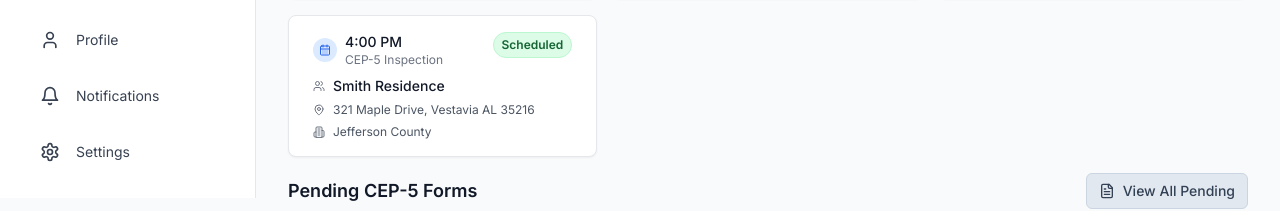
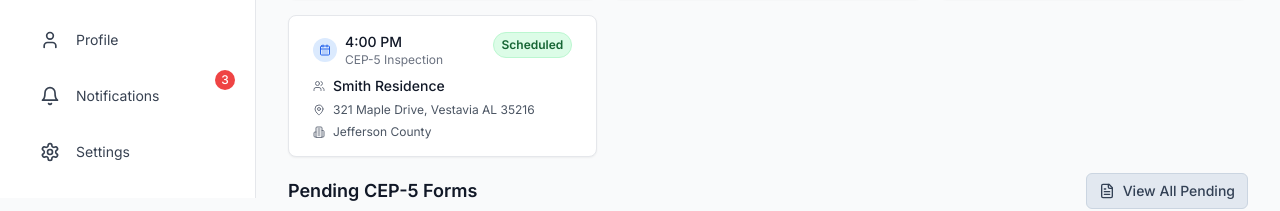
Before and after one commit to roefyi/pasifill, a Next.js app: page / in a window 1280 px wide. Shown: the part 602-813 px from the top of the page. Built offline with nearby package versions, Linux system fonts and the light colour scheme.

Commit message:
feat: Add sidebar notifications panel with real-time updates and actions

```diff
--- a/app/dashboard.tsx
+++ b/app/dashboard.tsx
@@ -1,6 +1,6 @@
 "use client"
 
-import React from "react"
+import React, { useState, useEffect } from 'react'
 import {
   Card,
   CardContent,
@@ -42,7 +42,8 @@ import {
   ArrowUpDown,
   Save,
   Printer,
-  X
+  X,
+  Info
 } from "lucide-react"
 import { DatePicker } from "@/components/ui/date-picker"
 import {
@@ -367,24 +368,74 @@ const mockData = {
 }
 
 const DashboardPage = () => {
-  const [activeTab, setActiveTab] = React.useState('dashboard')
-  const [isSidebarCollapsed, setIsSidebarCollapsed] = React.useState(false)
-  const [showNewForm, setShowNewForm] = React.useState(false)
-  const [showAddCustomer, setShowAddCustomer] = React.useState(false)
-  const [showConfirmDialog, setShowConfirmDialog] = React.useState(false)
-  const [formSource, setFormSource] = React.useState('dashboard')
-  const [scheduleSource, setScheduleSource] = React.useState('')
-  const [showSearch, setShowSearch] = React.useState(false)
-  const [showSearchPopup, setShowSearchPopup] = React.useState(false)
-  const [searchQuery, setSearchQuery] = React.useState("")
-  const [hasUnsavedChanges, setHasUnsavedChanges] = React.useState(false)
-  const [showLeaveConfirmDialog, setShowLeaveConfirmDialog] = React.useState(false)
-  const [pendingNavigation, setPendingNavigation] = React.useState<(() => void) | null>(null)
-  const [showNavigationConfirmDialog, setShowNavigationConfirmDialog] = React.useState(false)
-  const [pendingTabChange, setPendingTabChange] = React.useState<string | null>(null)
-
-  // Layout System State
-  const [layoutElements, setLayoutElements] = React.useState<Array<{
+  const [activeTab, setActiveTab] = useState('dashboard')
+  const [isSidebarCollapsed, setIsSidebarCollapsed] = useState(false)
+  const [showNewForm, setShowNewForm] = useState(false)
+  const [showAddCustomer, setShowAddCustomer] = useState(false)
+  const [showConfirmDialog, setShowConfirmDialog] = useState(false)
+  const [formSource, setFormSource] = useState('dashboard')
+  const [scheduleSource, setScheduleSource] = useState('')
+  const [showSearch, setShowSearch] = useState(false)
+  const [showSearchPopup, setShowSearchPopup] = useState(false)
+  const [searchQuery, setSearchQuery] = useState("")
+  const [hasUnsavedChanges, setHasUnsavedChanges] = useState(false)
+  const [showLeaveConfirmDialog, setShowLeaveConfirmDialog] = useState(false)
+  const [pendingNavigation, setPendingNavigation] = useState<(() => void) | null>(null)
+  const [showNavigationConfirmDialog, setShowNavigationConfirmDialog] = useState(false)
+    const [pendingTabChange, setPendingTabChange] = useState<string | null>(null)
+
+  // Notifications System State
+  const [showNotificationsPanel, setShowNotificationsPanel] = useState(false)
+  const [notifications, setNotifications] = useState([
+    {
+      id: 1,
+      type: 'success',
+      title: 'CEP-5 Form Approved',
+      message: 'Your CEP-5 form for Williams Property has been approved by Jefferson County.',
+      timestamp: new Date(Date.now() - 2 * 60 * 60 * 1000), // 2 hours ago
+      read: false,
+      action: 'view_form'
+    },
+    {
+      id: 2,
+      type: 'warning',
+      title: 'Upcoming Deadline',
+      message: 'Installation completion report due for Smith Property in 3 days.',
+      timestamp: new Date(Date.now() - 4 * 60 * 60 * 1000), // 4 hours ago
+      read: false,
+      action: 'view_schedule'
+    },
+    {
+      id: 3,
+      type: 'info',
+      title: 'New Customer Added',
+      message: 'Johnson Family has been added to your customer database.',
+      timestamp: new Date(Date.now() - 6 * 60 * 60 * 1000), // 6 hours ago
+      read: true,
+      action: 'view_customer'
+    },
+    {
+      id: 4,
+      type: 'success',
+      title: 'Payment Received',
+      message: 'Payment of $2,450 received for Davis Property installation.',
+      timestamp: new Date(Date.now() - 24 * 60 * 60 * 1000), // 1 day ago
+      read: true,
+      action: 'view_payment'
+    },
+    {
+      id: 5,
+      type: 'warning',
+      title: 'License Renewal Reminder',
+      message: 'Your septic contractor license expires in 30 days.',
+      timestamp: new Date(Date.now() - 2 * 24 * 60 * 60 * 1000), // 2 days ago
+      read: false,
+      action: 'view_profile'
+    }
+  ])
+
+    // Layout System State
+  const [layoutElements, setLayoutElements] = useState<Array<{
     id: string
     type: 'house' | 'septic-tank' | 'distribution-lines' | 'drip-field' | 'well' | 'other'
     label: string
@@ -403,13 +454,13 @@ const DashboardPage = () => {
       height: 112
     }
   ])
-  const [selectedElement, setSelectedElement] = React.useState<any>(null)
-  const [isDragging, setIsDragging] = React.useState(false)
-  const [dragOffset, setDragOffset] = React.useState({ x: 0, y: 0 })
-  const [showAddElementDialog, setShowAddElementDialog] = React.useState(false)
-  const [showLayoutHelp, setShowLayoutHelp] = React.useState(false)
-  const [showElementEditDialog, setShowElementEditDialog] = React.useState(false)
-  const [editingElement, setEditingElement] = React.useState<any>(null)
+  const [selectedElement, setSelectedElement] = useState<any>(null)
+  const [isDragging, setIsDragging] = useState(false)
+  const [dragOffset, setDragOffset] = useState({ x: 0, y: 0 })
+  const [showAddElementDialog, setShowAddElementDialog] = useState(false)
+  const [showLayoutHelp, setShowLayoutHelp] = useState(false)
+  const [showElementEditDialog, setShowElementEditDialog] = useState(false)
+  const [editingElement, setEditingElement] = useState<any>(null)
 
   const handleNewForm = () => {
     setFormSource(activeTab)
@@ -494,7 +545,7 @@ const DashboardPage = () => {
   }
 
   // Browser beforeunload event handler
-  React.useEffect(() => {
+  useEffect(() => {
     const handleBeforeUnload = (e: BeforeUnloadEvent) => {
       if (hasUnsavedChanges && (showNewForm || showAddCustomer)) {
         e.preventDefault()
@@ -508,7 +559,7 @@ const DashboardPage = () => {
   }, [hasUnsavedChanges, showNewForm, showAddCustomer])
 
   // Keyboard shortcut for search
-  React.useEffect(() => {
+  useEffect(() => {
     const handleKeyDown = (e: KeyboardEvent) => {
       if ((e.metaKey || e.ctrlKey) && e.key === 'k') {
         e.preventDefault()
@@ -634,6 +685,45 @@ const DashboardPage = () => {
     setShowSearchPopup(false)
     setSearchQuery("")
   }
+
+  // Notifications Handlers
+  const handleNotificationsToggle = () => {
+    setShowNotificationsPanel(!showNotificationsPanel)
+  }
+
+  const handleNotificationClick = (notification: any) => {
+    // Mark as read
+    setNotifications(prev =>
+      prev.map(n => n.id === notification.id ? { ...n, read: true } : n)
+    )
+
+    // Handle action
+    switch (notification.action) {
+      case 'view_form':
+        setActiveTab('cep5')
+        break
+      case 'view_schedule':
+        setActiveTab('schedule')
+        break
+      case 'view_customer':
+        setActiveTab('customers')
+        break
+      case 'view_profile':
+        setActiveTab('profile')
+        break
+      default:
+        break
+    }
+
+    // Close panel
+    setShowNotificationsPanel(false)
+  }
+
+  const handleMarkAllAsRead = () => {
+    setNotifications(prev => prev.map(n => ({ ...n, read: true })))
+  }
+
+  const unreadCount = notifications.filter(n => !n.read).length
 
   const handleFindCustomer = () => {
     // Navigate to customer search
@@ -1204,7 +1294,7 @@ const DashboardPage = () => {
                     </div>
                     <div className="grid grid-cols-3 gap-3">
                       <div>
-                        <label className="block text-xs text-gray-600 mb-1">City</label>
+                        <label className="block text-sm font-medium mb-3">City</label>
                         <input
                           type="text"
                           className="w-full px-4 py-3 border border-gray-300 rounded-lg focus:outline-none focus:ring-2 focus:ring-sky-500 focus:border-transparent"
@@ -1213,7 +1303,7 @@ const DashboardPage = () => {
                         />
                       </div>
                       <div>
-                        <label className="block text-xs text-gray-600 mb-1">State</label>
+                        <label className="block text-sm font-medium mb-3">State</label>
                         <input
                           type="text"
                           className="w-full px-4 py-3 border border-gray-300 rounded-lg focus:outline-none focus:ring-2 focus:ring-sky-500 focus:border-transparent"
@@ -1222,7 +1312,7 @@ const DashboardPage = () => {
                         />
                       </div>
                       <div>
-                        <label className="block text-xs text-gray-600 mb-1">Zip</label>
+                        <label className="block text-sm font-medium mb-3">Zip</label>
                         <input
                           type="text"
                           className="w-full px-4 py-3 border border-gray-300 rounded-lg focus:outline-none focus:ring-2 focus:ring-sky-500 focus:border-transparent"
@@ -3162,13 +3252,22 @@ const DashboardPage = () => {
             <User className="w-5 h-5 flex-shrink-0" />
             {!isSidebarCollapsed && <span className="text-sm">Profile</span>}
           </button>
-          <button className={`flex items-center text-gray-700 hover:bg-gray-50 hover:text-gray-900 transition-colors ${
-            isSidebarCollapsed
-              ? 'w-10 h-10 justify-center rounded-lg mx-auto'
-              : 'w-full space-x-4 px-4 py-3 rounded-lg text-left'
-          }`} title={isSidebarCollapsed ? 'Notifications' : undefined}>
+          <button
+            onClick={handleNotificationsToggle}
+            className={`flex items-center text-gray-700 hover:bg-gray-50 hover:text-gray-900 transition-colors relative ${
+              isSidebarCollapsed
+                ? 'w-10 h-10 justify-center rounded-lg mx-auto'
+                : 'w-full space-x-4 px-4 py-3 rounded-lg text-left'
+            }`}
+            title={isSidebarCollapsed ? 'Notifications' : undefined}
+          >
             <Bell className="w-5 h-5 flex-shrink-0" />
             {!isSidebarCollapsed && <span className="text-sm">Notifications</span>}
+            {unreadCount > 0 && (
+              <div className="absolute -top-1 -right-1 bg-red-500 text-white text-xs rounded-full h-5 w-5 flex items-center justify-center font-medium">
+                {unreadCount > 9 ? '9+' : unreadCount}
+              </div>
+            )}
           </button>
           <button className={`flex items-center text-gray-700 hover:bg-gray-50 hover:text-gray-900 transition-colors ${
             isSidebarCollapsed
@@ -3503,6 +3602,119 @@ const DashboardPage = () => {
         </DialogContent>
       </Dialog>
 
+      {/* Notifications Panel */}
+      {showNotificationsPanel && (
+        <div className="fixed inset-0 z-50 flex">
+          {/* Backdrop */}
+          <div
+            className="flex-1 bg-black bg-opacity-50 transition-opacity"
+            onClick={() => setShowNotificationsPanel(false)}
+          />
+
+          {/* Notifications Panel */}
+          <div className="w-96 bg-white shadow-2xl flex flex-col h-full">
+            {/* Header */}
+            <div className="flex items-center justify-between p-6 border-b border-gray-200">
+              <h2 className="text-lg font-semibold text-gray-900">Notifications</h2>
+              <div className="flex items-center space-x-2">
+                {unreadCount > 0 && (
+                  <Button
+                    variant="ghost"
+                    size="sm"
+                    onClick={handleMarkAllAsRead}
+                    className="text-sm text-gray-600 hover:text-gray-900"
+                  >
+                    Mark all read
+                  </Button>
+                )}
+                <Button
+                  variant="ghost"
+                  size="sm"
+                  onClick={() => setShowNotificationsPanel(false)}
+                  className="h-8 w-8 p-0 text-gray-500 hover:text-gray-700 hover:bg-gray-100"
+                >
+                  <X className="h-4 w-4" />
+                </Button>
+              </div>
+            </div>
+
+            {/* Notifications List */}
+            <div className="flex-1 overflow-y-auto">
+              {notifications.length === 0 ? (
+                <div className="p-6 text-center">
+                  <Bell className="h-12 w-12 text-gray-300 mx-auto mb-4" />
+                  <p className="text-gray-500">No notifications</p>
+                </div>
+              ) : (
+                <div className="divide-y divide-gray-100">
+                  {notifications.map((notification) => (
+                    <div
+                      key={notification.id}
+                      onClick={() => handleNotificationClick(notification)}
+                      className={`p-4 hover:bg-gray-50 cursor-pointer transition-colors ${
+                        !notification.read ? 'bg-blue-50' : ''
+                      }`}
+                    >
+                      <div className="flex items-start space-x-3">
+                        <div className="flex-shrink-0 mt-1">
+                          {notification.type === 'success' && (
+                            <CheckCircle className="h-5 w-5 text-green-500" />
+                          )}
+                          {notification.type === 'warning' && (
+                            <AlertCircle className="h-5 w-5 text-yellow-500" />
+                          )}
+                          {notification.type === 'info' && (
+                            <Info className="h-5 w-5 text-blue-500" />
+                          )}
+                        </div>
+                        <div className="flex-1 min-w-0">
+                          <div className="flex items-center justify-between">
+                            <p className={`text-sm font-medium ${
+                              !notification.read ? 'text-gray-900' : 'text-gray-700'
+                            }`}>
+                              {notification.title}
+                            </p>
+                            <div className="flex items-center space-x-2">
+                              {!notification.read && (
+                                <div className="w-2 h-2 bg-blue-500 rounded-full"></div>
+                              )}
+                              <span className="text-xs text-gray-400">
+                                {notification.timestamp.toLocaleTimeString('en-US', {
+                                  hour: 'numeric',
+                                  minute: '2-digit',
+                                  hour12: true
+                                })}
+                              </span>
+                            </div>
+                          </div>
+                          <p className="text-sm text-gray-600 mt-1 line-clamp-2">
+                            {notification.message}
+                          </p>
+                        </div>
+                      </div>
+                    </div>
+                  ))}
+                </div>
+              )}
+            </div>
+
+            {/* Footer */}
+            <div className="p-4 border-t border-gray-200">
+              <Button
+                variant="outline"
+                className="w-full"
+                onClick={() => {
+                  setActiveTab('notifications')
+                  setShowNotificationsPanel(false)
+                }}
+              >
+                View All Notifications
+              </Button>
+            </div>
+          </div>
+        </div>
+      )}
+
       {/* Search Popup */}
       {showSearchPopup && (
         <div className="fixed inset-0 z-50 bg-black bg-opacity-50 flex items-start justify-center pt-20">
```
